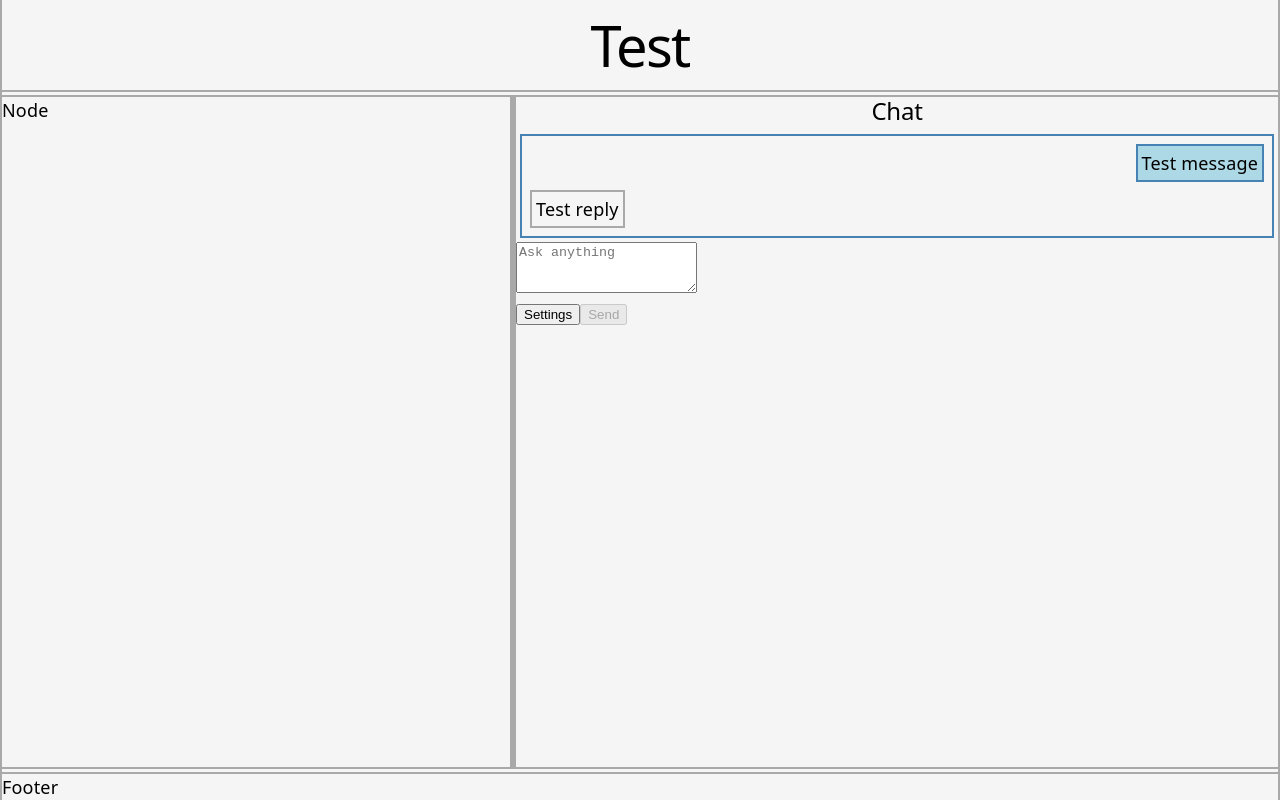
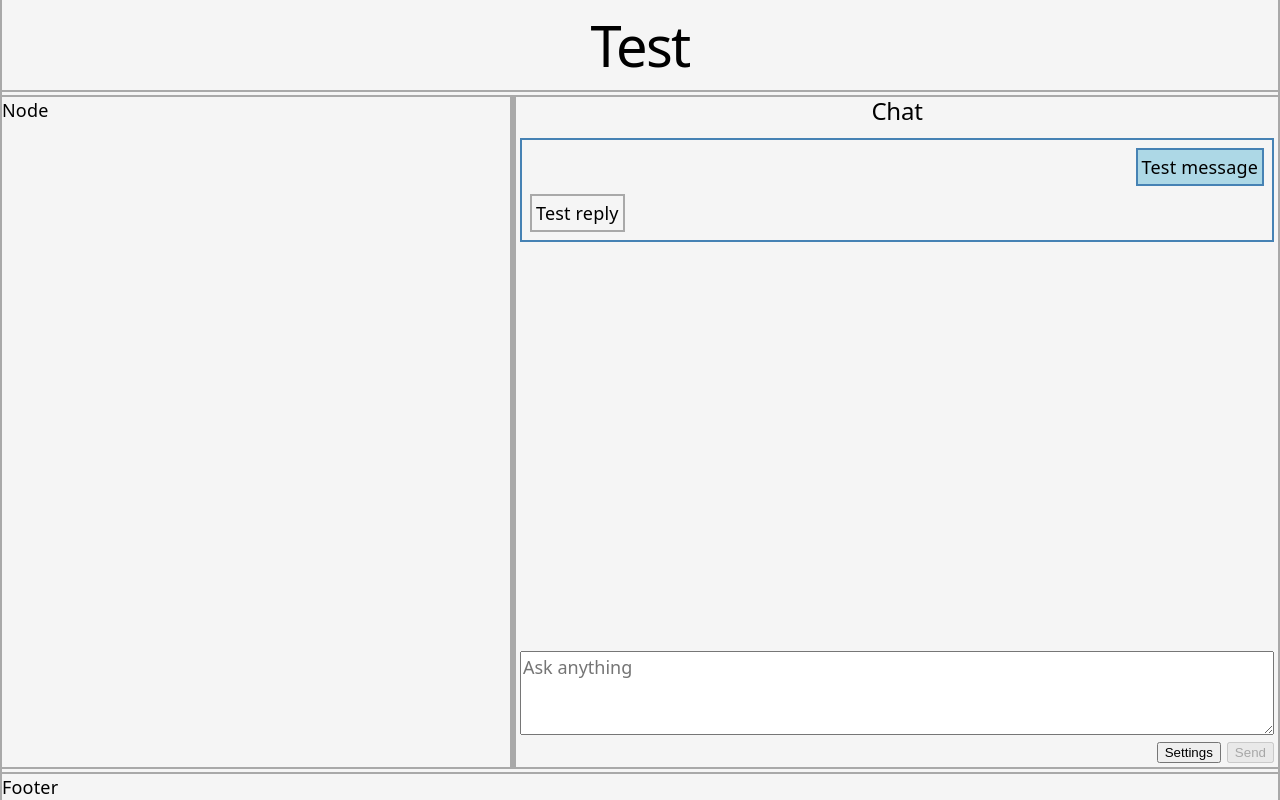
Before and after one commit to lsiemens/GraphChat, a React (Vite) app in the folder client_graph_chat/: page / in a window 1280 px wide. Built offline with nearby package versions, Linux system fonts and the light colour scheme.

Commit message:
Add basic css modules to the chat components

```diff
--- /dev/null
+++ b/client_graph_chat/src/components/chat/Chat.module.css
@@ -0,0 +1,6 @@
+.chat {
+  display: flex;
+  flex-direction: column;
+  height: 100%;
+  min-height: 0;
+}
--- a/client_graph_chat/src/components/chat/Chat.tsx
+++ b/client_graph_chat/src/components/chat/Chat.tsx
@@ -2,6 +2,7 @@ import { useState } from "react";
 import type { NodeData, NodeRequest } from "@/types";
 import { ChatChain } from "./ChatChain";
 import { ChatInput } from "./ChatInput";
+import styles from "./Chat.module.css"
 
 const testChain: NodeData[] = [
   {
@@ -24,7 +25,7 @@ export function Chat() {
   }
 
   return (
-    <div>
+    <div className={styles.chat}>
       <header>
         <h2>Chat</h2>
       </header>
--- /dev/null
+++ b/client_graph_chat/src/components/chat/ChatChain.module.css
@@ -0,0 +1,5 @@
+.nodes {
+  flex: 1;
+  min-height: 0;
+  overflow-y: auto;
+}
--- a/client_graph_chat/src/components/chat/ChatChain.tsx
+++ b/client_graph_chat/src/components/chat/ChatChain.tsx
@@ -1,5 +1,6 @@
 import type { NodeData, NodeRequest } from "@/types";
 import { ChatNode } from "./ChatNode";
+import styles from "./ChatChain.module.css"
 
 interface Props {
   nodes: NodeData[];
@@ -7,10 +8,10 @@ interface Props {
 
 export function ChatChain({ nodes }: Props) {
   return (
-    <>
+    <div className={styles.nodes}>
       {nodes.map((node) => (
         <ChatNode key={node.id} node={node} />
       ))}
-    </>
+    </div>
   );
 }
--- /dev/null
+++ b/client_graph_chat/src/components/chat/ChatInput.module.css
@@ -0,0 +1,17 @@
+.input {
+  flex-shrink: 0;
+  padding: var(--padding);
+}
+
+.textarea textarea {
+  width: 100%;
+  box-sizing: border-box;
+  resize: vertical;
+  font: inherit;
+}
+
+.controls {
+  display: flex;
+  justify-content: flex-end;
+  gap: calc(3*var(--border-size));
+}
--- a/client_graph_chat/src/components/chat/ChatInput.tsx
+++ b/client_graph_chat/src/components/chat/ChatInput.tsx
@@ -1,5 +1,6 @@
 import { useState } from "react";
 import type { NodeData, NodeRequest } from "@/types";
+import styles from "./ChatInput.module.css"
 
 interface Props {
   onSend: (node: NodeData) => void;
@@ -35,7 +36,8 @@ export function ChatInput({ onSend }: Props) {
   }
 
   return (
-    <div>
+    <div className={styles.input}>
+      <div className={styles.textarea}>
         <textarea
           value={text}
           onChange={(event) => setText(event.target.value)}
@@ -43,8 +45,9 @@ export function ChatInput({ onSend }: Props) {
           placeholder="Ask anything"
           rows={3}
         />
+      </div>
 
-      <div>
+      <div className={styles.controls}>
         <button type="button">
           Settings
         </button>
```
Lines whose indentation alone changed are shown as unchanged.
